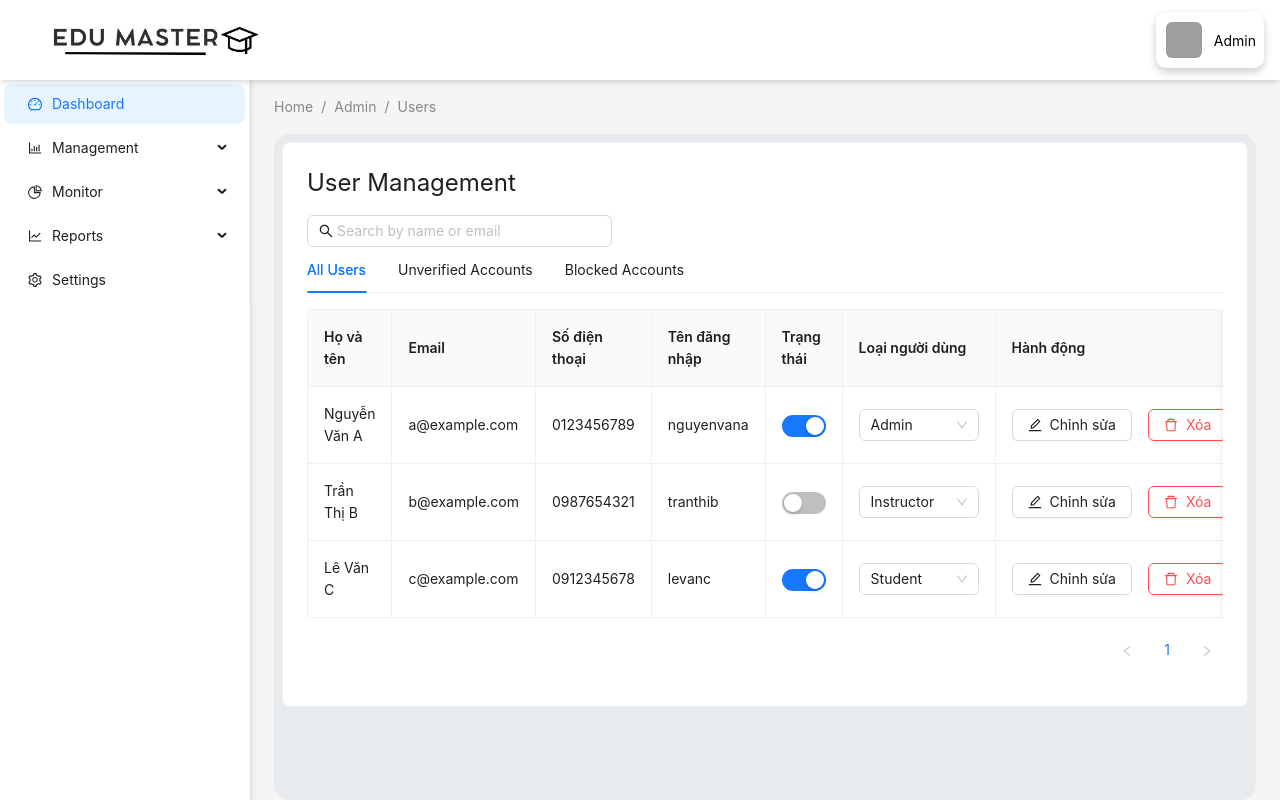
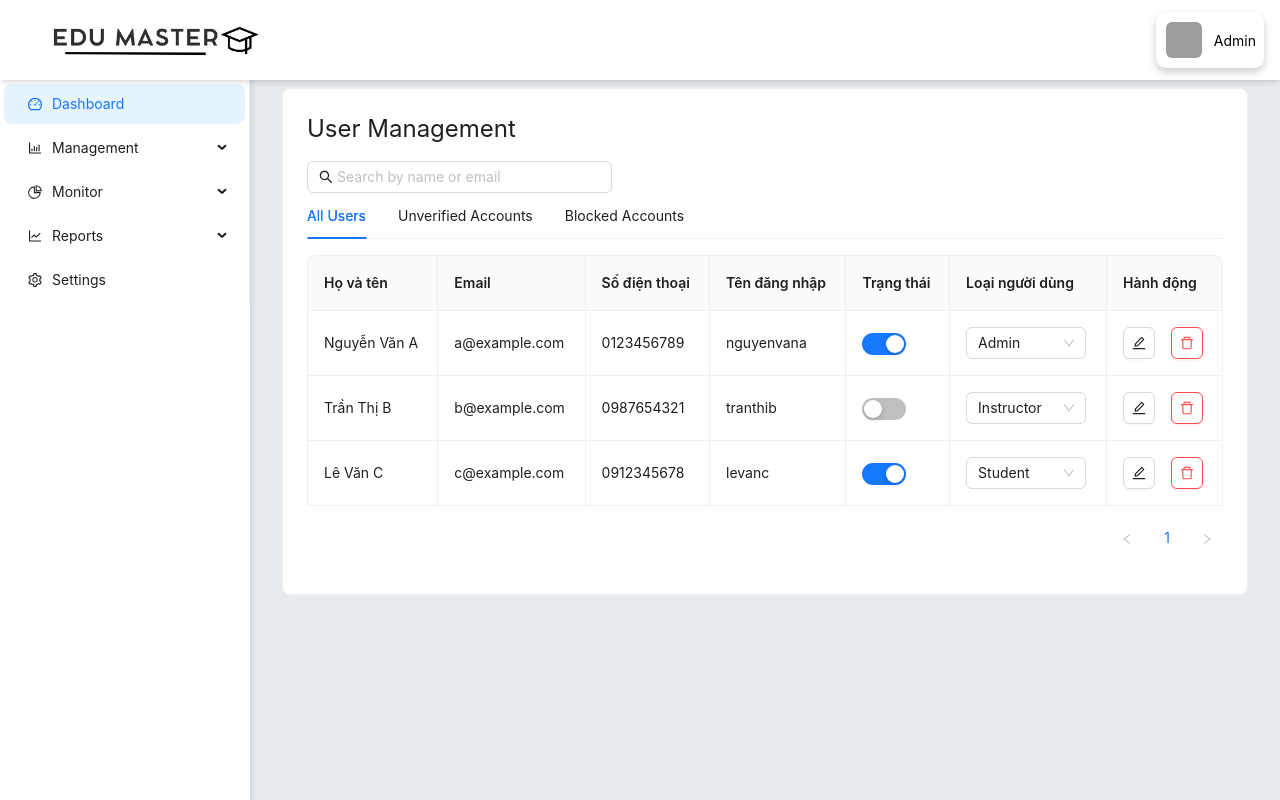
Before and after one commit to TEAM03-OJTPASSED/EduMaster_FinalProject_Team03_React12, a React (Vite) app: page /admin/users in a window 1280 px wide. Built offline with nearby package versions, Linux system fonts and the light colour scheme; sample sign-in values are in the browser's storage; grey boxes are pictures that could not be loaded.

Commit message:
DUCTRI_UPDATE_LOGIC

```diff
--- a/package.json
+++ b/package.json
@@ -10,6 +10,7 @@
     "preview": "vite preview"
   },
   "dependencies": {
+    "@ant-design/icons": "^5.5.1",
     "@ckeditor/ckeditor5-build-classic": "^43.2.0",
     "@ckeditor/ckeditor5-react": "^9.3.0",
     "@lottiefiles/react-lottie-player": "^3.5.4",
--- a/src/defaultLayout/AdminLayout.tsx
+++ b/src/defaultLayout/AdminLayout.tsx
@@ -29,14 +29,16 @@ const AdminLayout: React.FC = () => {
           marginLeft: isMobile ? 0 : 250, // MarginLeft cho desktop
           padding: "0px 24px 0 24px",
           marginTop: "80px",
+          backgroundColor: "#e8ebee",
+
         }}
       >
-        <DynamicBreadcrumb />
+        {/* <DynamicBreadcrumb /> */}
         <Content
           style={{
             borderRadius: "15px",
             padding: "8px",
-            backgroundColor: "#e8ebee",
+            // backgroundColor: "#e8ebee",
             minHeight: "80vh",
           }}
         >
--- a/src/hooks/useSearch.tsx
+++ b/src/hooks/useSearch.tsx
@@ -9,29 +9,29 @@ const useSearch = <T extends object>(data: T[], keysToSearch: (keyof T)[]) => {
   const [filteredData, setFilteredData] = useState<T[]>(data);
 
   useEffect(() => {
-    if (searchText) {
     const lowerCaseSearchText = searchText.toLowerCase();
+
     const filtered = data.filter((item) =>
       keysToSearch.some((key) => {
-          // Nếu key là một chuỗi, tìm kiếm trong item[key]
         if (typeof item[key] === "string") {
           return item[key].toLowerCase().includes(lowerCaseSearchText);
         }
-          // Nếu key là một chuỗi, nhưng trong item[key] lại là một đối tượng
+
         if (typeof item[key] === "object" && item[key] !== null) {
           return Object.values(item[key]).some((value) => {
             if (typeof value === "string") {
               return value.toLowerCase().includes(lowerCaseSearchText);
             }
-              return false; // Bỏ qua nếu không phải là chuỗi
+            return false;
           });
         }
-          return false;
+        return false; // Bỏ qua nếu không phải chuỗi hoặc đối tượng
       })
     );
+
+    // Chỉ cập nhật filteredData nếu có sự thay đổi
+    if (JSON.stringify(filtered) !== JSON.stringify(filteredData)) {
       setFilteredData(filtered);
-    } else {
-      setFilteredData(data);
     }
   }, [searchText, data, keysToSearch]);
 
--- a/src/pages/AdminDashboard/AdminContent.tsx
+++ b/src/pages/AdminDashboard/AdminContent.tsx
@@ -1,4 +1,4 @@
-import { Col, Divider, Row, Card, Table } from "antd";
+import { Col, Divider, Row, Card, Table, Typography } from "antd";
 import {
   WalletOutlined,
   DashboardOutlined,
@@ -15,22 +15,23 @@ const cardStyle = {
   margin: "8px 0",
 };
 const AdminContent = () => {
-  const [dataSource] = useState([{
+  const [dataSource] = useState([
+    {
       key: "1",
       number: "Nguyễn Văn A",
-      amount: "a@example.com",
+      amount: "23",
       date: "2023-01-15",
     },
     {
       key: "2",
       number: "Nguyễn Văn A",
-      amount: "a@example.com",
+      amount: "20231",
       date: "2023-01-15",
     },
     {
       key: "3",
       number: "Nguyễn Văn A",
-      amount: "a@example.com",
+      amount: "2023",
       date: "2023-01-15",
     },
   ]);
@@ -44,12 +45,18 @@ const AdminContent = () => {
       title: "	Amount",
       dataIndex: "amount",
       key: "amount",
+      render: (amount: num) => (
+        <Typography.Text style={{ color: "#16DBAA", fontWeight: 500 }}>
+          ${amount}
+        </Typography.Text>
+      ),
     },
     {
       title: "Date",
       dataIndex: "date",
       key: "date",
-    }]
+    },
+  ];
 
   return (
     <div>
@@ -154,7 +161,9 @@ const AdminContent = () => {
                     display: "inline-block",
                   }}
                 >
-                  <SnippetsOutlined style={{ fontSize: "24px", color: "#fff" }} />
+                  <SnippetsOutlined
+                    style={{ fontSize: "24px", color: "#fff" }}
+                  />
                 </div>
               </div>
               <div style={{ flex: 1, textAlign: "right" }}>
@@ -230,7 +239,9 @@ const AdminContent = () => {
                     display: "inline-block",
                   }}
                 >
-                  <CommentOutlined style={{ fontSize: "24px", color: "#fff" }} />
+                  <CommentOutlined
+                    style={{ fontSize: "24px", color: "#fff" }}
+                  />
                 </div>
               </div>
               <div style={{ flex: 1, textAlign: "right" }}>
@@ -259,7 +270,6 @@ const AdminContent = () => {
         columns={columns}
         pagination={{ pageSize: 5 }}
         rowKey="key"
-          bordered
         style={{ borderRadius: "8px" }}
         scroll={{ x: true }} // Thêm scroll cho bảng
       />
--- a/src/pages/AdminDashboard/RequestUser.tsx
+++ b/src/pages/AdminDashboard/RequestUser.tsx
@@ -1,52 +1,13 @@
-import  { useState } from "react";
-import {
-  Table,
-  Button,
-  Input,
-  Space,
-  Card,
-} from "antd";
+import { Table, Button, Input, Space, Card } from "antd";
 import { SearchOutlined } from "@ant-design/icons";
 import useSearch from "../../hooks/useSearch";
+import { users } from "./monitors/course/couseList";
 
 const RequestUser = () => {
-  const [dataSource] = useState([
-    {
-      key: "1",
-      name: "Nguyễn Văn A",
-      email: "a@example.com",
-      phone: "0123456789",
-      username: "nguyenvana",
-      status: true, // Use boolean for status
-      role: "Admin",
-      createdAt: "2023-01-15",
-    },
-    {
-      key: "2",
-      name: "Trần Thị B",
-      email: "b@example.com",
-      phone: "0987654321",
-      username: "tranthib",
-      status: false, // Use boolean for status
-      role: "Instructor",
-      createdAt: "2023-02-20",
-    },
-    {
-      key: "3",
-      name: "Lê Văn C",
-      email: "c@example.com",
-      phone: "0912345678",
-      username: "levanc",
-      status: true, // Use boolean for status
-      role: "Student",
-      createdAt: "2023-03-05",
-    },
+  const { searchText, filteredData, handleSearchChange } = useSearch(users, [
+    "name",
+    "email",
   ]);
-
-  const { searchText, filteredData, handleSearchChange } = useSearch(
-    dataSource,
-    ["name", "email"]
-  ); // useSearch hook
 
   const columns = [
     {
@@ -71,8 +32,8 @@ const RequestUser = () => {
     },
     {
       title: "Descriptions",
-      dataIndex: "description",
-      key: "description",
+      dataIndex: "createdAt",
+      key: "createdAt",
     },
     {
       title: "Hành động",
@@ -110,7 +71,7 @@ const RequestUser = () => {
           rowKey="key"
           bordered
           style={{ borderRadius: "8px" }}
-          scroll={{ x: true }} // Thêm scroll cho bảng
+          scroll={{ x: true }}
         />
       </Card>
     </div>
--- a/src/pages/AdminDashboard/categoryManagement.tsx
+++ b/src/pages/AdminDashboard/categoryManagement.tsx
@@ -9,27 +9,11 @@ import { useState } from "react";
 import CreateCategoryModal from "../../components/Admin/AdminModals/CreateCategoryModal";
 import UpdateCategoryModal from "../../components/Admin/AdminModals/UpdateCategoryModal";
 import useSearch from "../../hooks/useSearch";
+import { category } from "./monitors/course/couseList";
 
 const { Option } = Select;
 
 const CategoryManagement = () => {
-  const [dataSource, setDataSource] = useState([
-    {
-      key: "1",
-      name: "Photography & Video",
-      parentCat: "	N/A",
-    },
-    {
-      key: "2",
-      name: "Education",
-      parentCat: "N/A",
-    },
-    {
-      key: "3",
-      name: "Music Production",
-      parentCat: "Music",
-    },
-  ]);
   const [selectedCategory, setSelectedCategory] = useState<string | undefined>(
     undefined
   );
@@ -38,10 +22,11 @@ const CategoryManagement = () => {
   const [form] = Form.useForm();
   const [editingRecord, setEditingRecord] = useState<any>(null);
 
-  const { searchText, filteredData, handleSearchChange } = useSearch(
-    dataSource,
-    ["name"]
-  ); // useSearch hook
+  // Sử dụng useSearch với users
+  const { searchText, filteredData, handleSearchChange } = useSearch(category, [
+    "name",
+    "parentCat",
+  ]);
 
   const handleCategoryChange = (value: string) => {
     setSelectedCategory(value);
@@ -50,7 +35,6 @@ const CategoryManagement = () => {
   const handleDelete = (id: string) => {
     // Xử lý xóa ở đây
     console.log("Deleted record ID: ", id);
-    setDataSource((prevData) => prevData.filter((item) => item.key !== id));
   };
 
   // Show Create Modal
@@ -178,7 +162,7 @@ const CategoryManagement = () => {
 
       {/* Modal for Create */}
       <CreateCategoryModal
-         open={isCreateModalVisible}
+        open={isCreateModalVisible}
         onCreate={handleOkCreate}
         onCancel={handleCancel}
         form={form}
@@ -190,6 +174,7 @@ const CategoryManagement = () => {
         onUpdate={handleOkEdit}
         onCancel={handleCancel}
         form={form}
+        editingRecord={editingRecord}
       />
     </Card>
   );
--- a/src/pages/AdminDashboard/monitors/course/couseList.ts
+++ b/src/pages/AdminDashboard/monitors/course/couseList.ts
@@ -117,6 +117,25 @@ interface SalesHistory {
   studentName: string;
   CartNo: string;
   createdAt: string; // ISO date string (e.g., "2024-10-01")
+}
+
+interface User {
+  key: string; // Khóa định danh
+  name: string; // Tên người dùng
+  email: string; // Địa chỉ email
+  phone: string; // Số điện thoại
+  username: string; // Tên đăng nhập
+  status: boolean; // Trạng thái tài khoản (kích hoạt hay không)
+  role: string; // Vai trò người dùng (Admin, User, v.v.)
+  verified: boolean; // Trạng thái đã xác minh hay chưa
+  blocked: boolean; // Trạng thái bị khóa hay không
+  createdAt: string; // Ngày tạo tài khoản (có thể sử dụng Date nếu cần)
+}
+
+interface Category {
+  key: string; // Khóa định danh cho category
+  name: string; // Tên category
+  parentCat: string; // Danh mục cha (nếu có)
 }
 
 const randomString = () => Math.random().toString(36).substring(2, 10);
@@ -724,3 +743,60 @@ export const salesHistory: SalesHistory[] = [
     createdAt: "2024-10-05",
   },
 ];
+
+export const users: User[] = [
+  {
+    key: "1",
+    name: "Nguyễn Văn A",
+    email: "a@example.com",
+    phone: "0123456789",
+    username: "nguyenvana",
+    status: true, // Tài khoản được kích hoạt
+    role: "Admin",
+    verified: true, // Đã xác minh
+    blocked: false, // Không bị khóa
+    createdAt: "2023-01-15",
+  },
+  {
+    key: "2",
+    name: "Trần Thị B",
+    email: "b@example.com",
+    phone: "0987654321",
+    username: "tranthib",
+    status: false, // Tài khoản không kích hoạt
+    role: "Instructor",
+    verified: false, // Chưa xác minh
+    blocked: false, // Không bị khóa
+    createdAt: "2023-02-20",
+  },
+  {
+    key: "3",
+    name: "Lê Văn C",
+    email: "c@example.com",
+    phone: "0912345678",
+    username: "levanc",
+    status: true, // Tài khoản kích hoạt
+    role: "Student",
+    verified: true, // Đã xác minh
+    blocked: true, // Tài khoản bị khóa
+    createdAt: "2023-03-05",
+  },
+];
+
+export const category: Category[] = [
+  {
+    key: "1",
+    name: "Photography & Video",
+    parentCat: "	N/A",
+  },
+  {
+    key: "2",
+    name: "Education",
+    parentCat: "N/A",
+  },
+  {
+    key: "3",
+    name: "Music Production",
+    parentCat: "Music",
+  },
+];
--- a/src/pages/AdminDashboard/setting/AdminProfile.tsx
+++ b/src/pages/AdminDashboard/setting/AdminProfile.tsx
@@ -67,10 +67,7 @@ const AdminProfile = () => {
             }
           />
         </Form.Item>
-        <Form.Item
-          label="Description"
-          name="description"
-          >
+        <Form.Item label="Description" name="description">
           <CKEditor
             editor={ClassicEditor}
             onChange={(_, editor) => {
--- a/src/pages/AdminDashboard/userManagement.tsx
+++ b/src/pages/AdminDashboard/userManagement.tsx
@@ -1,4 +1,4 @@
-import React, {  useState } from "react";
+import React, { useState } from "react";
 import { Table, Button, Input, Space, Card, Select, Switch, Tabs } from "antd";
 import {
   SearchOutlined,
@@ -7,9 +7,10 @@ import {
 } from "@ant-design/icons";
 import EditUserModal from "../../components/Admin/AdminModals/EditUserModal";
 import useSearch from "../../hooks/useSearch";
+import { users } from "./monitors/course/couseList";
 
 const { Option } = Select;
-const { TabPane } = Tabs;
+// const { TabPane } = Tabs;
 
 /*
 GET /users - Lấy danh sách tất cả người dùng.
@@ -19,65 +20,19 @@ PUT /users/:id - Cập nhật thông tin người dùng.
 DELETE /users/:id - Xóa người dùng.
 */
 
-// interface User {
-//   key: string;
-//   name: string;
-//   email: string;
-//   phone: string;
-//   username: string;
-//   status: boolean;
-//   role: string;
-//   verified: boolean;
-//   blocked: boolean;
-//   createdAt: string;
-// }
-
 const UserManagement: React.FC = () => {
-  const [dataSource, setDataSource] = useState([
-    {
-      key: "1",
-      name: "Nguyễn Văn A",
-      email: "a@example.com",
-      phone: "0123456789",
-      username: "nguyenvana",
-      status: true, // Tài khoản được kích hoạt
-      role: "Admin",
-      verified: true, // Đã xác minh
-      blocked: false, // Không bị khóa
-      createdAt: "2023-01-15",
-    },
-    {
-      key: "2",
-      name: "Trần Thị B",
-      email: "b@example.com",
-      phone: "0987654321",
-      username: "tranthib",
-      status: false, // Tài khoản không kích hoạt
-      role: "Instructor",
-      verified: false, // Chưa xác minh
-      blocked: false, // Không bị khóa
-      createdAt: "2023-02-20",
-    },
-    {
-      key: "3",
-      name: "Lê Văn C",
-      email: "c@example.com",
-      phone: "0912345678",
-      username: "levanc",
-      status: true, // Tài khoản kích hoạt
-      role: "Student",
-      verified: true, // Đã xác minh
-      blocked: true, // Tài khoản bị khóa
-      createdAt: "2023-03-05",
-    },
-  ]);
-
   const [editVisible, setEditVisible] = useState(false);
   const [currentUser, setCurrentUser] = useState(null);
-  const { searchText, filteredData, handleSearchChange } = useSearch(
-    dataSource,
-    ["name", "email"]
-  ); // useSearch hook
+  // Các bộ lọc cho các tab
+  // const allUsers = dataSource;
+  const unverifiedAccounts = users.filter((user) => !user.verified);
+  const blockedAccounts = users.filter((user) => user.blocked);
+
+  // Sử dụng useSearch với users
+  const { searchText, filteredData, handleSearchChange } = useSearch(users, [
+    "name",
+    "email",
+  ]);
 
   const handleEdit = (record: any) => {
     setCurrentUser(record);
@@ -94,21 +49,21 @@ const UserManagement: React.FC = () => {
     // Thực hiện logic lưu user
   };
 
-  const handleStatusChange = (checked: any, key: any) => {
-    // Update trạng thái tài khoản
-    const updatedData = dataSource.map((user) =>
-      user.key === key ? { ...user, status: checked } : user
-    );
-    setDataSource(updatedData);
-  };
+  // const handleStatusChange = (checked: any, key: any) => {
+  //   // Update trạng thái tài khoản
+  //   const updatedData = dataSource.map((user) =>
+  //     user.key === key ? { ...user, status: checked } : user
+  //   );
+  //   setDataSource(updatedData);
+  // };
 
-  const handleRoleChange = (value: any, key: any) => {
-    // Update vai trò
-    const updatedData = dataSource.map((user) =>
-      user.key === key ? { ...user, role: value } : user
-    );
-    setDataSource(updatedData);
-  };
+  // const handleRoleChange = (value: any, key: any) => {
+  //   // Update vai trò
+  //   const updatedData = dataSource.map((user) =>
+  //     user.key === key ? { ...user, role: value } : user
+  //   );
+  //   setDataSource(updatedData);
+  // };
 
   const columns = [
     {
@@ -163,25 +118,19 @@ const UserManagement: React.FC = () => {
       key: "action",
       render: (record: any) => (
         <Space size="middle">
-          <Button icon={<EditOutlined />} onClick={() => handleEdit(record)}>
-            Chỉnh sửa
-          </Button>
+          <Button
+            icon={<EditOutlined />}
+            onClick={() => handleEdit(record)}
+          ></Button>
           <Button
             danger
             icon={<DeleteOutlined />}
             onClick={() => handleDelete(record)}
-          >
-            Xóa
-          </Button>
+          ></Button>
         </Space>
       ),
     },
   ];
-
-  // Các bộ lọc cho các tab
-  // const allUsers = dataSource;
-  const unverifiedAccounts = dataSource.filter((user) => !user.verified);
-  const blockedAccounts = dataSource.filter((user) => user.blocked);
 
   const items = [
     {
```
Also changed, not shown: src/components/Admin/AdminModals/CreateCategoryModal.tsx (+7 -3 lines), src/components/Admin/AdminModals/UpdateCategoryModal.tsx (+9 -2 lines), src/pages/AdminDashboard/payoutManagement.tsx (+4 -7 lines), 1 other file (tests, documents, lock files or other folders). Lines whose indentation alone changed are shown as unchanged.
